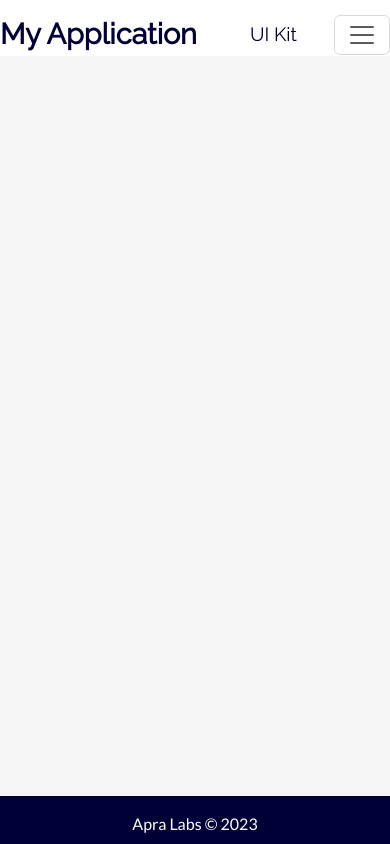
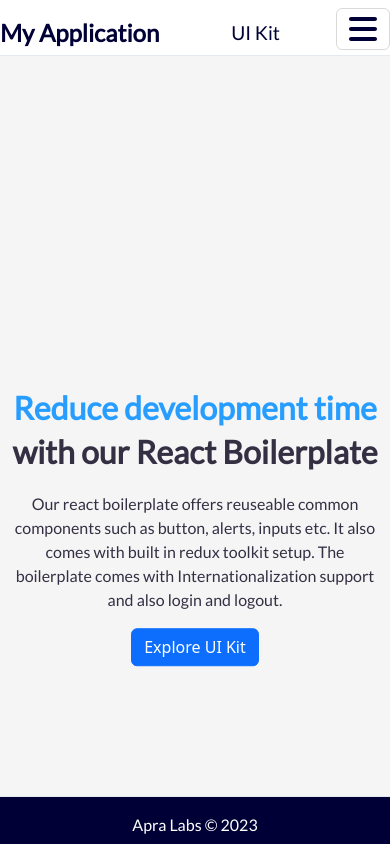
Before and after one commit to Apra-Labs/React-Boilerplate, a React (Create React App) app: page / in a window 390 px wide. Built offline with nearby package versions, Linux system fonts and the light colour scheme.

Commit message:
Added responsive design for mobile.

```diff
--- a/src/components/InputComponent.tsx
+++ b/src/components/InputComponent.tsx
@@ -19,8 +19,7 @@ interface InputGroupProps {
 const defaultProps: InputGroupProps = {
     type: "text",
     placeholder: "example",
-    title: "This is input",
-    style: { width: '20rem' }
+    title: "This is input"
 }
 
 const InputComponent: React.FC<InputGroupProps> = ({
--- a/src/containers/Navigation.tsx
+++ b/src/containers/Navigation.tsx
@@ -10,7 +10,7 @@ import { toast } from 'react-toastify';
 import { Offcanvas } from 'react-bootstrap';
 import FloatingLabelInputComponent from '../components/FloatingLabelInputComponent';
 import ButtonComponent from '../components/ButtonComponent';
-import { faSun, faMoon } from '@fortawesome/free-solid-svg-icons';
+import { faSun, faMoon, faBars } from '@fortawesome/free-solid-svg-icons';
 import { FontAwesomeIcon } from '@fortawesome/react-fontawesome';
 import './styles/Navigation.css';
 import ModalComponent from '../components/ModalComponent';
@@ -104,12 +104,14 @@ const Navigation: React.FC = () => {
 
     return (
         <>
-            <Navbar expand="md" className='nav' fixed='top' role='myNavbar'>
+            <Navbar expand="lg" className='nav' fixed='top' role='myNavbar'>
                 <Navbar.Brand as={Link} to={"/"} className='titleLink'>{t("MyApplication")}</Navbar.Brand>
                 <Nav.Link as={Link} to={"/uikit/alert"} className='navLink'>{t("UiKit")}</Nav.Link>
-                <Navbar.Toggle aria-controls="navbar-offcanvas" />
-                <Navbar.Offcanvas id="navbar-offcanvas" style={{left: 0, top: 0, right: 'auto' }}>
-                    <Offcanvas.Header closeButton style={{ color: 'white' }}>
+                <Navbar.Toggle aria-controls="navbar-offcanvas" className='toggleButton'>
+                    <FontAwesomeIcon icon={faBars} />
+                </Navbar.Toggle>
+                <Navbar.Offcanvas id="navbar-offcanvas">
+                    <Offcanvas.Header closeButton closeVariant={icon === faSun ? 'white' : ''}>
                         <Offcanvas.Title>
                             <Navbar.Brand as={Link} to={"/"} className='navLink'>{t("MyApplication")}</Navbar.Brand>
                             <button className='themeButtonOnCollapse' onClick={changeIcon}><FontAwesomeIcon icon={icon} /></button>
--- a/src/containers/styles/Footer.css
+++ b/src/containers/styles/Footer.css
@@ -7,6 +7,7 @@
     bottom: 0;
     text-align: center;
     padding: 1rem;
+    border-top: 1px solid var(--nav-footer-border);
 }
 
 .footerTitle{
--- a/src/containers/styles/Navigation.css
+++ b/src/containers/styles/Navigation.css
@@ -1,6 +1,17 @@
 .nav {
     background-color: var(--nav-background-color);
     height: 3.5rem;
+    border-bottom: 1px solid var(--nav-footer-border);
+}
+
+.navbar-toggler-icon {
+    display: none;
+}
+
+.toggleButton{
+    font-size: 2rem;
+    margin-bottom: 0.5rem;
+    color: var(--navlink-color);
 }
 
 .themeButton, .themeButtonOnCollapse {
@@ -20,7 +31,7 @@
     color: var(--navlink-color);
     font-size: 1.2rem;
     font-weight: 500;
-    font-family: var(--font);
+    font-family: var(--footer-font);
 }
 
 .titleLink {
@@ -41,7 +52,7 @@
     color: var(--text-color);
 }
 
-#navbarScrollingDropdown, .navDropdownMenu, .dropdown-menu.show {
+#navbarScrollingDropdown, .navDropdownMenu, .dropdown-menu.show, #navbar-offcanvas {
     background-color: var(--nav-background-color);
     color: var(--text-color);
 }
@@ -53,18 +64,18 @@
 .modalInputContainer, .modalInputContainer:focus {
     margin: 0.8rem;
     width: 90%;
-    background-color: var(--footer-background);
+    background-color: var(modalInputContainer);
     color: var(--text-color);
     font-size: 1rem;
 }
 
 .loginHeader, .modalInput, .modalInput:focus {
-    background-color: var(--footer-background);
+    background-color: var(--nav-background-color);
     color: var(--text-color);
 }
 
 .loginBody {
-    background-color: var(--footer-background);
+    background-color: var(--nav-background-color);
     color: var(--text-color);
     padding: 0;
 }
@@ -74,19 +85,23 @@
 }
 
 #floatingInput > .form-control:focus ~ label::after {
-    background-color: var(--footer-background);
+    background-color: var(--nav-background-color);
 }
 
 .loginFooter {
     display: flex;
     justify-content: center;
     align-items: center;
-    background-color: var(--footer-background);
+    background-color: var(--nav-background-color);
     color: var(--text-color);
     height: 5rem;
 }
 
-@media screen and (max-width: 768px) {
+@media screen and (max-width: 992px) {
+    .titleLink {
+        font-size: 1.5rem;
+    }
+
     .sideLinks {
         display: flex;
         flex-direction: column;
@@ -96,3 +111,18 @@
         display: none;
     }
 }
+
+@media screen and (max-width: 480px) {
+    .titleLink {
+        font-size: 1.5rem;
+    }
+
+    .sideLinks {
+        display: flex;
+        flex-direction: column;
+    }
+
+    .themeButton {
+        display: none;
+    }
+}
--- a/src/pages/home/index.tsx
+++ b/src/pages/home/index.tsx
@@ -1,10 +1,28 @@
 import Navigation from "../../containers/Navigation";
 import Footer from "../../containers/Footer";
+import './styles.css';
+import ButtonComponent from "../../components/ButtonComponent";
+import { useNavigate } from "react-router-dom";
 
 const Home: React.FC = () => {
+    const navigate = useNavigate();
+
+    const handleClick = () => {
+        navigate("/uikit/alert");
+    }
+
     return (
         <>
             <Navigation />
+            <div className="description">
+                <p className="mainHeading">Reduce development time</p>
+                <p className="descSubHeading">with our React Boilerplate</p>
+                <p className="featureDesc">
+                    Our react boilerplate offers reuseable common components such as button, alerts, inputs etc. It also comes with built in redux toolkit setup.
+                    The boilerplate comes with Internationalization support and also login and logout.
+                </p>
+                <ButtonComponent label="Explore UI Kit" onClick={handleClick} />
+            </div>
             <Footer />
         </>
     )
--- /dev/null
+++ b/src/pages/home/styles.css
@@ -0,0 +1,65 @@
+.description {
+    position: absolute;
+    top: 50%;
+    left: 50%;
+    transform: translate(-50%, -50%);
+    text-align: center;
+    height: 20rem;
+    width: 60rem;
+    padding: 1rem;
+}
+
+.mainHeading {
+    color: var(--description-heading);
+    font-size: 5rem;
+    font-family: var(--footer-font);
+    font-weight: 600;
+    line-height: 2rem;
+}
+
+.descSubHeading {
+    color: var(--text-color);
+    font-size: 5rem;
+    font-family: var(--footer-font);
+    font-weight: 600;
+}
+
+.featureDesc {
+    color: var(--text-color);
+    font-family: var(--footer-font);
+    font-size: 1rem;
+    line-height: 1.5rem;
+    font-weight: 400;
+}
+
+/* tablet */
+@media screen and (max-width: 992px) {
+    .description {
+        height: 15rem;
+        width: 40rem;
+    }
+
+    .mainHeading, .descSubHeading {
+        font-size: 3rem;
+    }
+
+    .mainHeading {
+        line-height: 2rem;
+    }
+}
+
+/* mobile */
+@media screen and (max-width: 480px) {
+    .description {
+        height: 8%;
+        width: 25rem;
+    }
+
+    .mainHeading, .descSubHeading {
+        font-size: 2rem;
+    }
+
+    .mainHeading {
+        line-height: 0.5rem;
+    }
+}
--- a/src/pages/ui/examples/ImageExample.tsx
+++ b/src/pages/ui/examples/ImageExample.tsx
@@ -7,7 +7,7 @@ import '../styles/Common.css';
 
 const ImageExample: React.FC = () => {
     const { t } = useTranslation();
-    //take background other than white
+
     return (
         <div className="exampleContainer">
             <Navigation />
@@ -17,15 +17,15 @@ const ImageExample: React.FC = () => {
                 <div className="imgContainer">
                     <div className="imgElement">
                         <ImageComponent src={require("../../../assets/images/person_image.webp")} className="imageClass" shape="rounded" />
-                        <p className="subHeading">Rounded</p>
+                        <p className="imgSubHeading">Rounded</p>
                     </div>
                     <div className="imgElement">
                         <ImageComponent src={require("../../../assets/images/person_image.webp")} className="imageClass" shape="roundedCircle" />
-                        <p className="subHeading">Rounded Circle</p>
+                        <p className="imgSubHeading">Rounded Circle</p>
                     </div>
                     <div className="imgElement">
                         <ImageComponent src={require("../../../assets/images/person_image.webp")} className="imageClass" shape="thumbnail" />
-                        <p className="subHeading">Thumbnail</p>
+                        <p className="imgSubHeading">Thumbnail</p>
                     </div>
                 </div>
             </div>
--- a/src/pages/ui/styles/Common.css
+++ b/src/pages/ui/styles/Common.css
@@ -32,12 +32,12 @@
 }
 
 .form-check-input{
-    background-color: var(--footer-background);
+    background-color: var(--input-background-color);
 }
 
-.floatingInputContainer {
+.floatingInputContainer, .inputContainer {
     color: var(--text-color);
-    background-color: var(--footer-background);
+    background-color: var(--input-background-color);
     border: 0;
     width: 20rem;
 }
@@ -47,7 +47,7 @@
 }
 
 .form-floating > .form-control:focus ~ label::after {
-    background-color: var(--footer-background);
+    background-color: var(--input-background-color);
 }
 
 .dropDownMenu,
@@ -59,7 +59,7 @@
 .inputElement:focus,
 .modalClass {
     color: var(--text-color);
-    background-color: var(--background);
+    background-color: var(--input-background-color);
     border: 0.1rem solid var(--sidebar-border-color);
     font-size: 1rem;
 }
@@ -90,7 +90,7 @@
     flex-direction: column;
 }
 
-.subHeading {
+.imgSubHeading {
     padding: 1rem 0.5rem 0.5rem 25rem;
     color: var(--text-color);
 }
@@ -104,7 +104,7 @@
     background-image: var(--toggle-image-urL);
 }
 
-@media screen and (max-width: 768px)  {
+@media screen and (max-width: 992px)  {
     .heading {
         padding-left: 3rem;
         padding-top: 5rem;
@@ -128,12 +128,42 @@
     }
 
     .imageClass {
-        margin-left: 10rem;
+        margin-left: 20rem;
         height: 10rem;
         width: 7.5rem;
+    }
+
+    .imgSubHeading {
+        padding: 1rem 0.5rem 0.5rem 21rem;
     }
 
     .subHeading {
         padding-left: 11rem;
     }
+
+    .spinner {
+        height: 10rem;
+        width: 10rem;
+    }
 }
+
+@media screen and (max-width: 480px) {
+    .floatingInputContainer, .inputContainer {
+        width: 15rem;
+    }
+
+    .imageClass {
+        margin-left: 9rem;
+        height: 10rem;
+        width: 7.5rem;
+    }
+
+    .imgSubHeading {
+        padding: 1rem 0.5rem 0.5rem 10rem;
+    }
+
+    .spinner {
+        height: 8rem;
+        width: 8rem;
+    }
+}
--- a/src/pages/ui/styles/Sidebar.css
+++ b/src/pages/ui/styles/Sidebar.css
@@ -36,7 +36,7 @@
     background-color: var(--sidebar-link-hover);
 }
 
-@media screen and (max-width: 768px) {
+@media screen and (max-width: 992px) {
     .sideNav {
         display: none;
     }
```
Also changed, not shown: src/App.css (+13 -4 lines).
